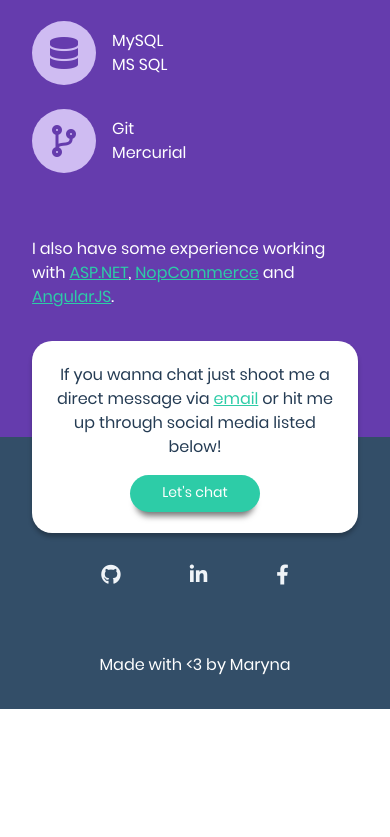
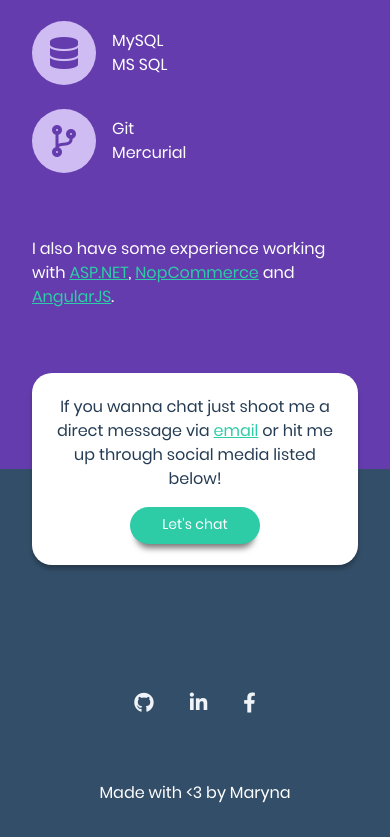
Before and after one commit to marynasalii/marynasalii.github.io, a website: page index.html in a window 390 px wide. Shown: the part 3430-4267 px from the top of the page. Before the commit the page ends 4139 px from the top, so only its background shows below. Drawn offline with Linux system fonts and the light colour scheme; files whose address does not match are found by name.

Commit message:
Footer fixed

```diff
--- a/index.html
+++ b/index.html
@@ -113,7 +113,7 @@
 	<section id="reference" class="flex flex-col bg-white pt-8 pb-8 lg:pt-10 lg:pb-10">
 		<div class="container">
 			<p class="vertical-line-gray pl-2 text-gray-300 text-lg font-bold">Testemonials</p>
-			<div class="testemonial flex flex-col items-center m-auto mt-4 lg:w-3/4 lg:m-auto">
+			<div class="m-auto mt-4 lg:w-3/4 lg:m-auto">
 				<svg class="mr-auto" width="60" height="60" viewBox="0 0 128 128" fill="none"
 					xmlns="http:/www.w3.org/2000/svg">
 					<path
@@ -138,7 +138,7 @@
 	<section id="what-i-use" class="bg-purple-200 pt-8 pb-32 lg:pt-16">
 		<div class="container">
 			<p class="vertical-line-white pl-2 text-white text-lg font-bold">What I use</p>
-			<div class="lg:flex lg:flex-wrap custom-ml-19">
+			<div class="lg:flex lg:flex-wrap custom-ml-19 pb-56 lg:pb-32">
 				<div class="flex flex-row items-center mt-8 flex-33 lg:mt-16">
 					<a href="#">
 						<div class="w-16 h-16 bg-purple-100 rounded-full relative icon-circle">
@@ -220,28 +220,28 @@
 		</div>
 	</section>
 
-	<div class="container relative container-contact">
-		<section id="contact" class="flex flex-col justify-center overflow-hidden h-48 m-auto bg-white rounded shadow-outline lg:h-32">
-			<p class="text-gray-400 text-center pt-6 pr-6 pl-6 lg:pl-2 lg:pr-2 lg:pt-2">
-				If you wanna chat just shoot me a direct message via <a href="mailto:marynasalii@gmail.com" class="font-medium underline text-green-200">email</a> or hit me up through social media listed below!
-			</p>
-			<button class="text-white bg-green-200 m-auto font-medium pt-2 pb-2 mt-4 mb-6 text-tiny pr-8 pl-8 shadow lg:mb-2">
-				Let's chat
-			</button>
-		</section>
-	</div>
-
-
-	<footer id="footer" class="flex flex-row bg-gray-300 pb-8">
+	<footer id="footer" class="flex flex-row bg-gray-300 pb-8 -mt-48 lg:-mt-32">
 		<div class="container">
-			<div class="mt-32 flex flex-row social">
-				<a class="">
+			<div id="contact"
+				class="flex flex-col justify-center -mt-24 relative overflow-hidden h-48 m-auto bg-white rounded shadow-outline lg:h-32 lg:-mt-16">
+				<p class="text-gray-400 text-center pt-6 pr-6 pl-6 lg:pl-2 lg:pr-2 lg:pt-2">
+					If you wanna chat just shoot me a direct message via <a href="mailto:marynasalii@gmail.com"
+						class="font-medium underline text-green-200">email</a> or hit me up through social media listed
+					below!
+				</p>
+				<button
+					class="text-white bg-green-200 m-auto font-medium pt-2 pb-2 mt-4 mb-6 text-tiny pr-8 pl-8 shadow lg:mb-2">
+					Let's chat
+				</button>
+			</div>
+			<div class="mt-32 text-center">
+				<a href="" class="pr-4 pl-4">
 					<i class="fab fa-github text-xl text-gray-100"></i>
 				</a>
-				<a href="#" class="">
+				<a href="#" class="pr-4 pl-4">
 					<i class="fab fa-linkedin-in text-xl text-gray-100"></i>
 				</a>
-				<a href="#" class="">
+				<a href="#" class="pr-4 pl-4">
 					<i class="fab fa-facebook-f text-xl text-gray-100"></i>
 				</a>
 			</div>
--- a/public/css/style.css
+++ b/public/css/style.css
@@ -90,33 +90,3 @@ button {
   left: 50%;
   transform: translate(-50%, -50%);
 }
-
-
-/* CONTACT SECTION STYLES*/
-
-.container-contact {
-  top: -6rem;
-  z-index: 1;
-}
-
-@media screen and (min-width: 1024px) {
-  .container-contact {
-    top: -4rem;
-  }
-}
-
-/* FOOTER SECTION STYLES*/
-
-#footer {
-  margin-top: -12rem;
-}
-
-@media screen and (min-width: 1024px) {
-  #footer {
-    margin-top: -8rem;
-  }
-}
-
-#footer .social {
-  justify-content: space-evenly;
-}
```
Also changed, not shown: public/build/style.css.
